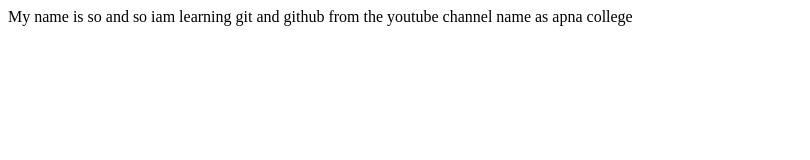
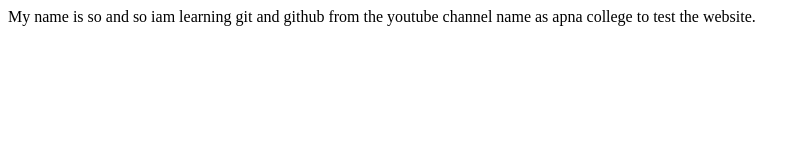
Before and after one commit to RoshanSyed01/CheckFloder, a plain HTML site: page index.html in a window 1280 px wide. Shown: the whole page, without its empty margins (0-810 px from the left). Drawn offline with Linux system fonts and the light colour scheme.

Commit message:
Changed version

```diff
--- a/index.html
+++ b/index.html
@@ -1,3 +1,4 @@
 <p>My name is so and so iam learning git and github
     from the youtube channel name as apna college
+    to test the website.
 </p>
```
